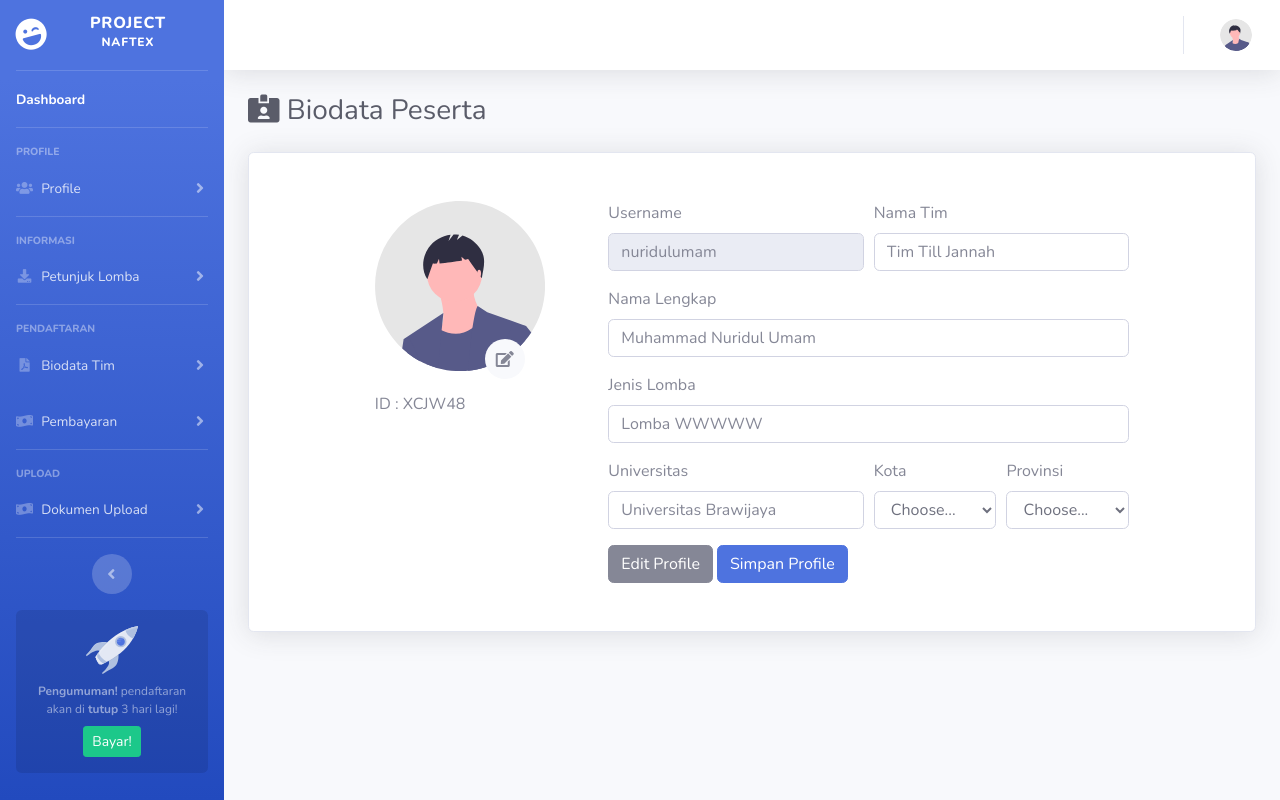
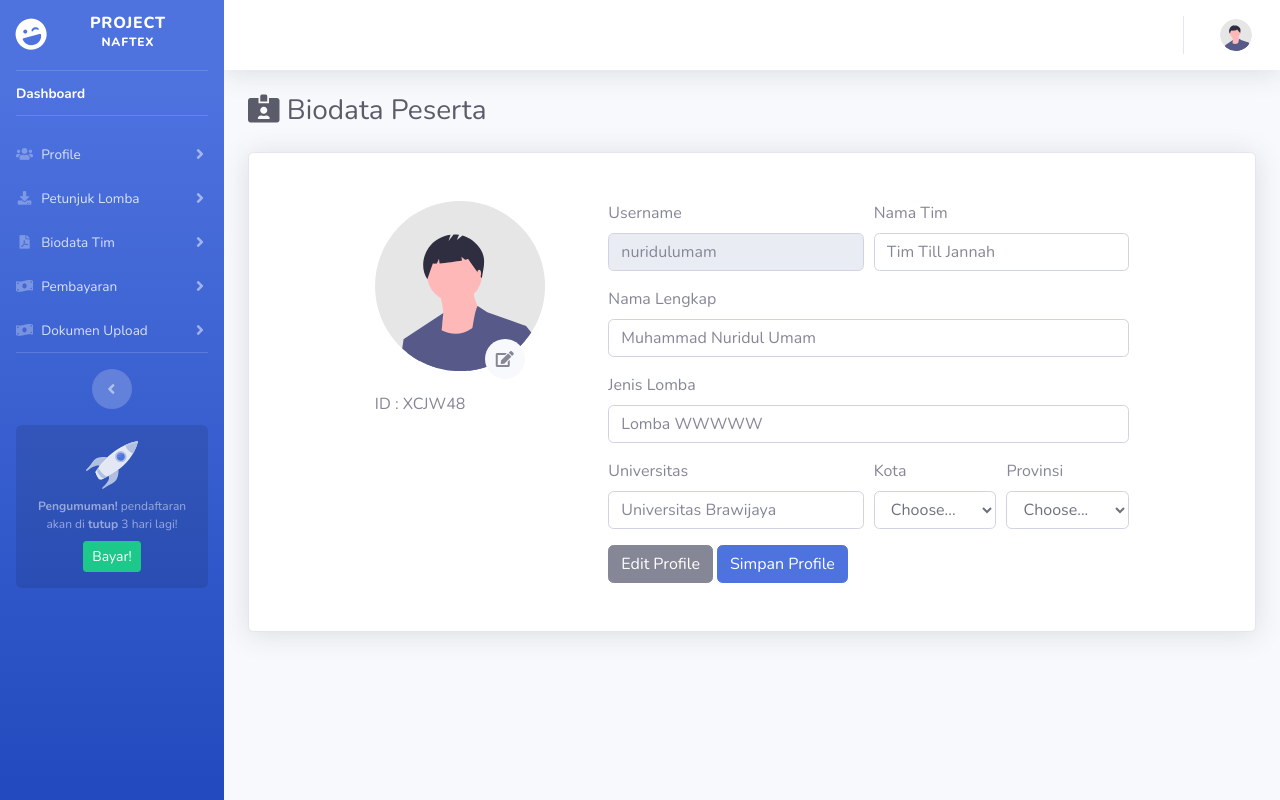
Before and after one commit to Nuridulumam/naftex-web, a PHP site: page /admin/biodata.php in a window 1280 px wide. Run offline with PHP 8.4, Linux system fonts and the light colour scheme; data that the repository does not hold is empty.

Commit message:
UPDATE HEAD & SIDEBAR

```diff
--- a/admin/include/head.php
+++ b/admin/include/head.php
@@ -16,4 +16,7 @@
 
     <!-- Custom styles for this template-->
     <link href="css/sb-admin-2.min.css" rel="stylesheet" />
+    <style type="text/css">
+        .nav-item .nav-link {padding-top: 10px !important; padding-bottom: 10px !important}
+    </style>
 </head>
--- a/admin/include/sidebar.php
+++ b/admin/include/sidebar.php
@@ -7,8 +7,6 @@
         </div>
         <div class="sidebar-brand-text mx-3">Project <sup>NAFTEX</sup></div>
     </a>
-
-    <!-- Divider -->
     <hr class="sidebar-divider my-0" />
 
     <!-- Nav Item - Dashboard -->
@@ -16,13 +14,10 @@
         <a class="nav-link" href="index.php">
             <span>Dashboard</span></a>
     </li>
-
-    <!-- Divider -->
     <hr class="sidebar-divider" />
 
     <!-- Heading -->
-    <div class="sidebar-heading">Profile</div>
-
+    <!-- <div class="sidebar-heading">Profile</div> -->
     <!-- Nav Item - Rpofile -->
     <li class="nav-item">
         <a class="nav-link collapsed" href="#" data-toggle="collapse" data-target="#collapseTwo" aria-expanded="true" aria-controls="collapseTwo">
@@ -37,10 +32,10 @@
             </div>
         </div>
     </li>
-    <hr class="sidebar-divider" />
+    <!-- <hr class="sidebar-divider" /> -->
 
     <!-- Heading -->
-    <div class="sidebar-heading">Informasi</div>
+    <!-- <div class="sidebar-heading">Informasi</div> -->
     <!-- Nav Item - Rulebook -->
     <li class="nav-item">
         <a class="nav-link collapsed" href="#" data-toggle="collapse" data-target="#downloads" aria-expanded="true" aria-controls="downloads">
@@ -56,15 +51,10 @@
             </div>
         </div>
     </li>
-
-
-
-    <!-- Divider -->
-    <hr class="sidebar-divider" />
+    <!-- <hr class="sidebar-divider" /> -->
 
     <!-- Heading -->
-    <div class="sidebar-heading">Pendaftaran</div>
-
+    <!-- <div class="sidebar-heading">Pendaftaran</div> -->
     <!-- Nav Item - Pages Collapse Menu -->
     <li class="nav-item">
         <a class="nav-link collapsed" href="#" data-toggle="collapse" data-target="#collapsePages" aria-expanded="true" aria-controls="collapsePages">
@@ -94,12 +84,10 @@
             </div>
         </div>
     </li>
-
-    <!-- Divider -->
-    <hr class="sidebar-divider" />
+    <!-- <hr class="sidebar-divider" /> -->
 
     <!-- Heading -->
-    <div class="sidebar-heading">Upload</div>
+    <!-- <div class="sidebar-heading">Upload</div> -->
     <!-- Nav Item - Upload Berkas -->
     <li class="nav-item">
         <a class="nav-link collapsed" href="#" data-toggle="collapse" data-target="#dokumenupload" aria-expanded="true" aria-controls="dokumenupload">
```
